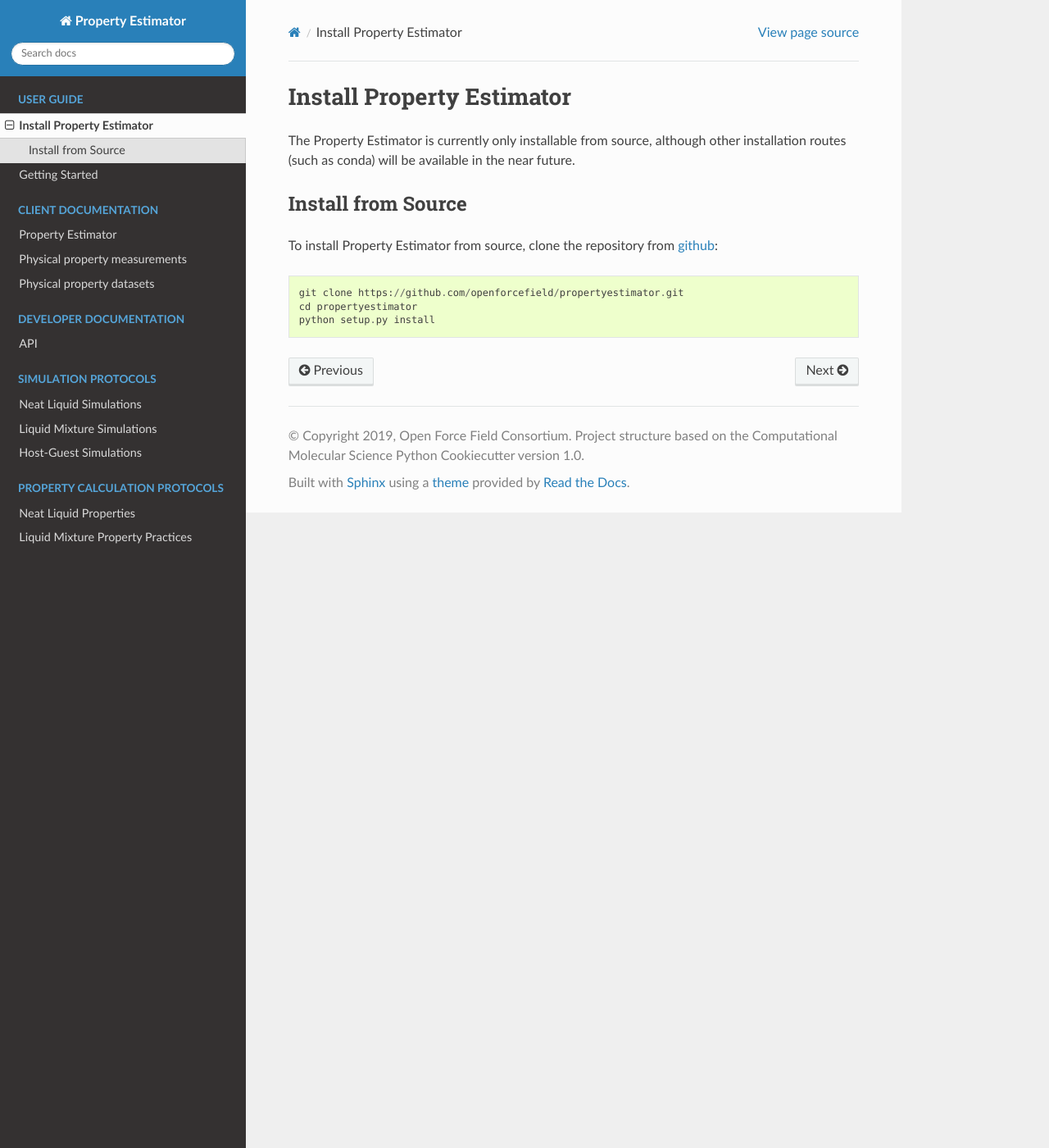
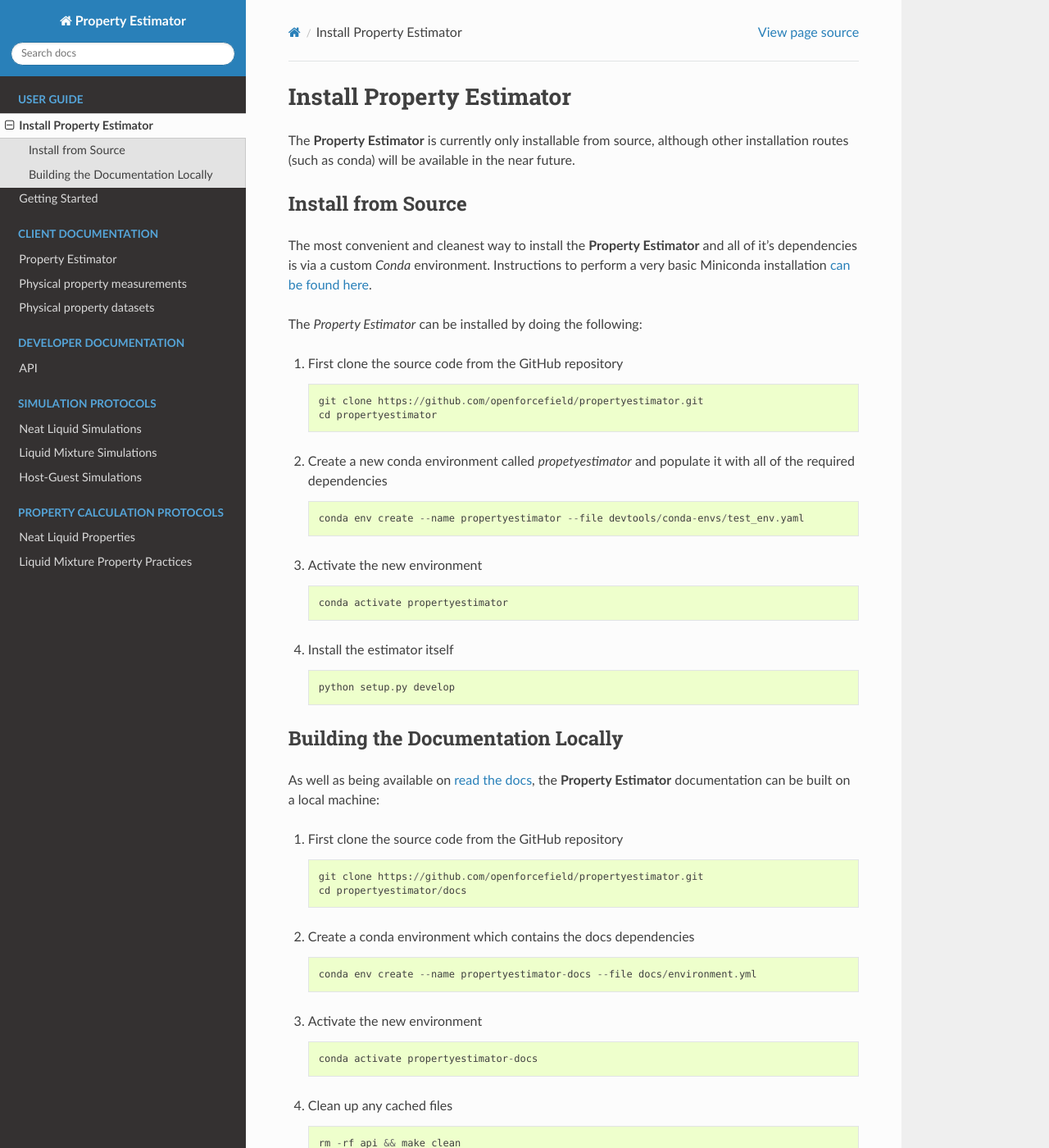
Before and after one commit to openforcefield/openff-evaluator, a Sphinx documentation site: the page built from docs/install.rst, in a window 1280 px wide and 1400 px high. Shown: the whole window at 82% size. Built offline with Sphinx 7.4.7 and the Read the Docs theme 2.0.0, drawn with Linux system fonts in a browser that asks for light colours; some of the changed text lies outside the part shown.

Commit message:
Added basic instructions for installing and building docs.

```diff
--- a/docs/install.rst
+++ b/docs/install.rst
@@ -1,16 +1,65 @@
 Install Property Estimator
 ==========================
 
-The Property Estimator is currently only installable from source,
+The **Property Estimator** is currently only installable from source,
 although other installation routes (such as conda) will be available
 in the near future.
 
 Install from Source
 -------------------
 
-To install Property Estimator from source, clone the repository from `github
-<https://github.com/openforcefield/propertyestimator>`_::
+The most convenient and cleanest way to install the **Property Estimator** and
+all of it's dependencies is via a custom *Conda* environment. Instructions to
+perform a very basic Miniconda installation `can be found here
+<https://docs.conda.io/projects/conda/en/latest/user-guide/install/linux.html>`_.
+
+The *Property Estimator* can be installed by doing the following:
+
+1. First clone the source code from the GitHub repository ::
 
     git clone https://github.com/openforcefield/propertyestimator.git
     cd propertyestimator
-    python setup.py install
+
+2. Create a new conda environment called *propetyestimator* and populate it with
+   all of the required dependencies ::
+
+    conda env create --name propertyestimator --file devtools/conda-envs/test_env.yaml
+
+3. Activate the new environment ::
+
+    conda activate propertyestimator
+
+4. Install the estimator itself ::
+
+    python setup.py develop
+
+Building the Documentation Locally
+----------------------------------
+
+As well as being available on `read the docs
+<https://property-estimator.readthedocs.io/en/latest/>`_, the
+**Property Estimator** documentation can be built on a local machine:
+
+1. First clone the source code from the GitHub repository ::
+
+    git clone https://github.com/openforcefield/propertyestimator.git
+    cd propertyestimator/docs
+
+2. Create a conda environment which contains the docs dependencies ::
+
+    conda env create --name propertyestimator-docs --file docs/environment.yml
+
+3. Activate the new environment ::
+
+    conda activate propertyestimator-docs
+
+4. Clean up any cached files ::
+
+    rm -rf api && make clean
+
+5. Build the docs ::
+
+    make html
+
+This will create a new directory called ``_build`` which contains a ``html`` folder
+which contains the built documentation if no errors occurred.
```
